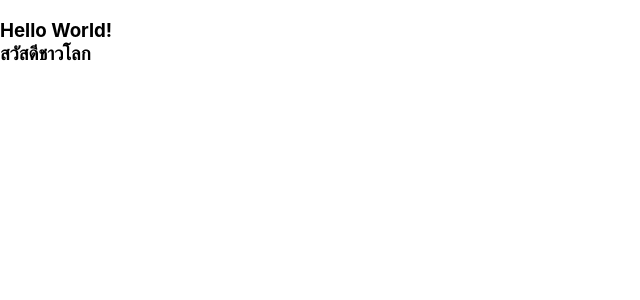
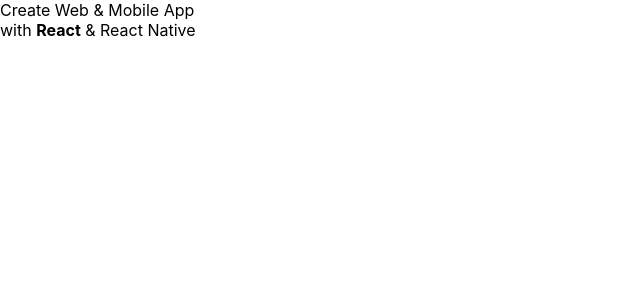
Before and after one commit to Mana013/Webmana_ECT, a React (Create React App) app in the folder JSX/app1/: page / in a window 1280 px wide. Shown: the top 300 px of the page, without its empty margins (0-640 px from the left). Built offline with nearby package versions, Linux system fonts and the light colour scheme.

Commit message:
Update App.js insert variable
Update App.js insert variable

```diff
--- a/JSX/app1/src/App.js
+++ b/JSX/app1/src/App.js
@@ -1,7 +1,15 @@
 import React from 'react'
 
 function App() {
-  return <h3>Hello World! <br/>สวัสดีชาวโลก</h3>
+  let r='<b>React</b>'
+  let rn='React Native'
+  const el=(
+    <div>
+      Create Web & Mobile App<br/>
+      with <span dangerouslySetInnerHTML={{__html: r}}/> & {rn}
+    </div>
+  )
+  return el
 }
 
 export default App;
```
